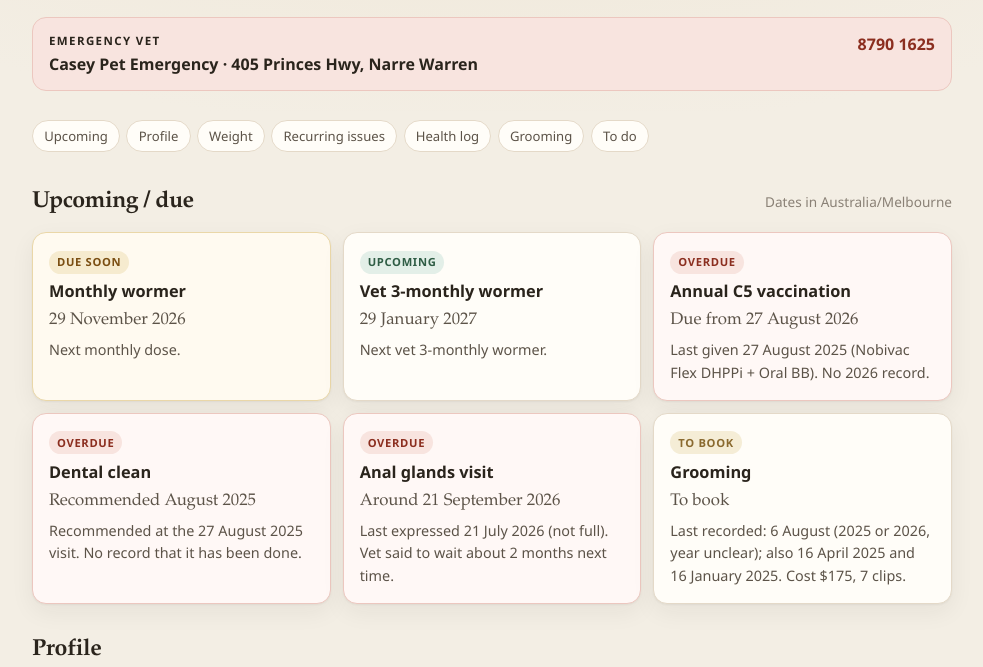
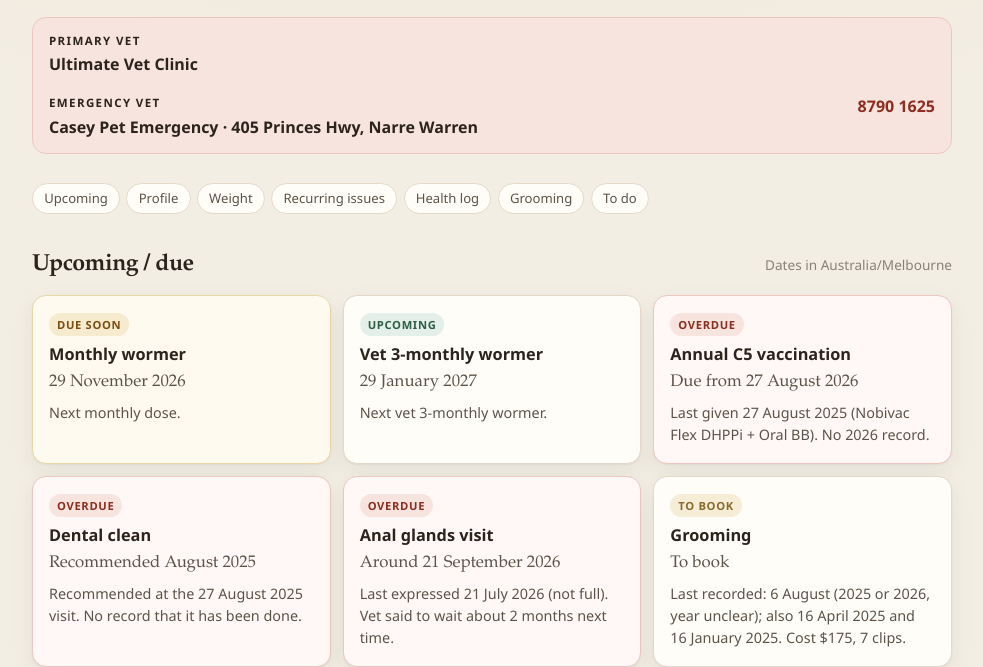
Before and after one commit to bobbyboy14/freddie-health, a plain HTML site: page index.html in a window 1280 px wide. Shown: the part 138-805 px from the top of the page, without its empty margins (148-1131 px from the left). Drawn offline with Linux system fonts and the light colour scheme.

Commit message:
Add Ultimate Vet Clinic as primary vet

```diff
--- a/index.html
+++ b/index.html
@@ -426,6 +426,13 @@ const RECORD = {
     parents: {
       dad: "Golden Retriever “Baxter” (on Facebook), hip score 4",
       mum: "Standard Poodle “Mocha”"
+    },
+    // Primary vet: add phone/phoneHref/address when known
+    primaryVet: {
+      name: "Ultimate Vet Clinic",
+      phone: "",
+      phoneHref: "",
+      address: ""
     },
     emergencyVet: {
       name: "Casey Pet Emergency",
@@ -900,9 +907,13 @@ const RECORD = {
   ].map(([k, v]) => `<span class="pill">${esc(k)} <strong>${esc(v)}</strong></span>`).join("");
 
   const ev = p.emergencyVet;
+  const pv = p.primaryVet;
+  const vetRow = (label, v) =>
+    `<div><p class="label">${label}</p><p>${esc(v.name)}${v.address ? " · " + esc(v.address) : ""}</p></div>` +
+    (v.phone ? `<div><a href="${esc(v.phoneHref)}">${esc(v.phone)}</a></div>` : `<div></div>`);
   document.getElementById("emergency").innerHTML =
-    `<div><p class="label">Emergency vet</p><p>${esc(ev.name)} · ${esc(ev.address)}</p></div>` +
-    `<div><a href="${esc(ev.phoneHref)}">${esc(ev.phone)}</a></div>`;
+    `<div style="flex-basis:100%;display:flex;flex-wrap:wrap;justify-content:space-between;gap:.5rem">${vetRow("Primary vet", pv)}</div>` +
+    `<div style="flex-basis:100%;display:flex;flex-wrap:wrap;justify-content:space-between;gap:.5rem;margin-top:.6rem">${vetRow("Emergency vet", ev)}</div>`;
 
   document.getElementById("due-list").innerHTML = R.upcoming.map((item) => {
     const st = statusFor(item);
```
